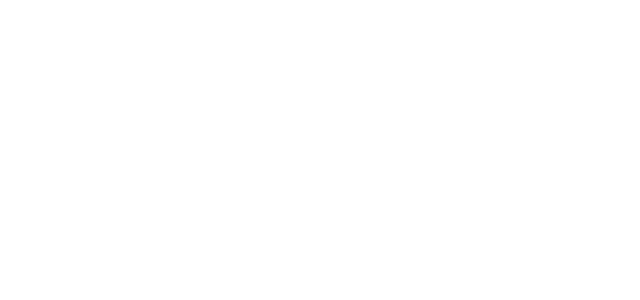
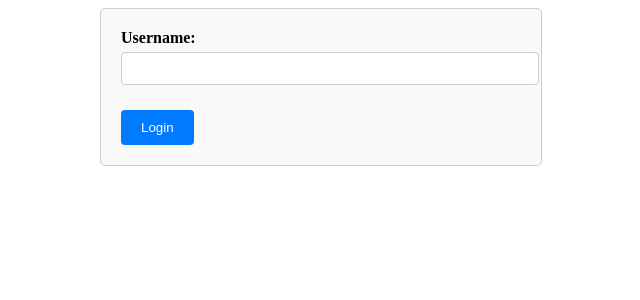
Before and after one commit to adeebbayat/TakeHome, a React (Create React App) app in the folder frontend/: page / in a window 1280 px wide. Before the commit this address had no page. Shown: the top 300 px of the page, without its empty margins (319-959 px from the left). Built offline with nearby package versions, Linux system fonts and the light colour scheme.

Commit message:
mvp achieved

```diff
--- a/frontend/src/App.js
+++ b/frontend/src/App.js
@@ -1,13 +1,13 @@
 import React from 'react';
 import { BrowserRouter as Router, Route, Routes } from 'react-router-dom';
 import SkillForm from './components/SkillForm';
-
+import LoginComponent from './components/LoginComponent';
 
 const App = () => (
   <Router>
     <div className="App">
       <Routes>
-        {/* <Route path="/" element={<LoginComponent />} /> */}
+        <Route path="/" element={<LoginComponent />} />
         <Route path="/skills/*" element={<SkillForm />} />
       </Routes>
     </div>
--- /dev/null
+++ b/frontend/src/components/LoginComponent.css
@@ -0,0 +1,39 @@
+.login-form {
+  max-width: 400px;
+  margin: 0 auto;
+  padding: 20px;
+  border: 1px solid #ccc;
+  border-radius: 5px;
+  background-color: #f9f9f9;
+}
+
+.form-group {
+  margin-bottom: 15px;
+}
+
+label {
+  display: block;
+  margin-bottom: 5px;
+  font-weight: bold;
+}
+
+input {
+  width: 100%;
+  padding: 8px;
+  margin-bottom: 10px;
+  border: 1px solid #ccc;
+  border-radius: 4px;
+}
+
+button {
+  padding: 10px 20px;
+  background-color: #007bff;
+  color: white;
+  border: none;
+  border-radius: 4px;
+  cursor: pointer;
+}
+
+button:hover {
+  background-color: #0056b3;
+}
--- /dev/null
+++ b/frontend/src/components/LoginComponent.js
@@ -0,0 +1,32 @@
+import React, { useState } from 'react';
+import { useNavigate } from 'react-router-dom';
+import './LoginComponent.css'; // For custom styles
+
+const LoginComponent = () => {
+  const [username, setUsername] = useState('');
+  // const [password, setPassword] = useState('');
+  const navigate = useNavigate();
+
+  const handleLogin = (e) => {
+    e.preventDefault();
+    navigate(`/skills/${username}`);
+  };
+
+  return (
+    <form onSubmit={handleLogin} className="login-form">
+      <div className="form-group">
+        <label htmlFor="username">Username:</label>
+        <input
+          type="text"
+          id="username"
+          value={username}
+          onChange={(e) => setUsername(e.target.value)}
+          required
+        />
+      </div>
+      <button type="submit">Login</button>
+    </form>
+  );
+};
+
+export default LoginComponent;
--- a/frontend/src/components/SkillForm.js
+++ b/frontend/src/components/SkillForm.js
@@ -15,7 +15,24 @@ const SkillForm = () => {
     fetch(`http://localhost:5002/users/${wildcard}`)
       .then(response => response.json())
       .then(data => {
-        setSkills(data[0].skills);
+        if (data.length === 0) {
+          fetch('http://localhost:5002/users', {
+            method: 'POST',
+            headers: {
+              'Content-Type': 'application/json'
+            },
+            body: JSON.stringify({ name: wildcard })
+          })
+          .then(() => {
+            // Update the allUsers state to reflect the changes locally
+            setAllUsers(prevUsers => [...prevUsers, { name: wildcard, skills: [] }]);
+          })
+          .catch(error => {
+            console.error('Error creating user:', error);
+          });
+        } else {
+          setSkills(data[0].skills);
+        }
       })
       .catch(error => {
         console.error('Error fetching skills:', error);
@@ -94,6 +111,23 @@ const SkillForm = () => {
       .catch(error => {
         console.error('Error updating user:', error);
       });
+
+      // Add the skill to the skills collection if it doesn't already exist
+      if (!initialSkills.includes(skill)) {
+        fetch('http://localhost:5002/skills', {
+          method: 'POST',
+          headers: {
+            'Content-Type': 'application/json'
+          },
+          body: JSON.stringify({ name: skill })
+        })
+        .then(() => {
+          setInitialSkills([...initialSkills, skill]);
+        })
+        .catch(error => {
+          console.error('Error adding skill to skills collection:', error);
+        });
+      }
     }
     setInputValue('');
     setSuggestions([]);
@@ -144,6 +178,23 @@ const SkillForm = () => {
         .catch(error => {
           console.error('Error updating user:', error);
         });
+
+        // Add the skill to the skills collection if it doesn't already exist
+        if (!initialSkills.includes(inputValue)) {
+          fetch('http://localhost:5002/skills', {
+            method: 'POST',
+            headers: {
+              'Content-Type': 'application/json'
+            },
+            body: JSON.stringify({ name: inputValue })
+          })
+          .then(() => {
+            setInitialSkills([...initialSkills, inputValue]);
+          })
+          .catch(error => {
+            console.error('Error adding skill to skills collection:', error);
+          });
+        }
 
         setInputValue('');
         setSuggestions([]);
```
